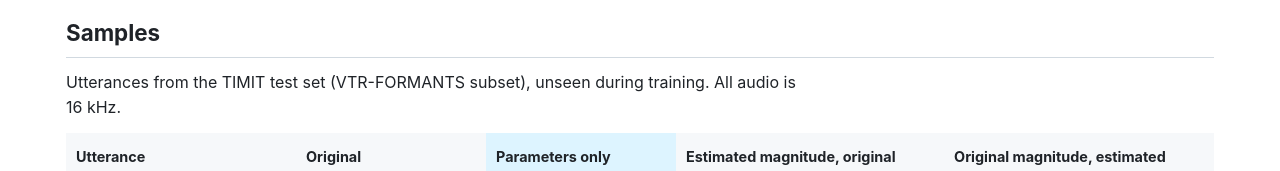
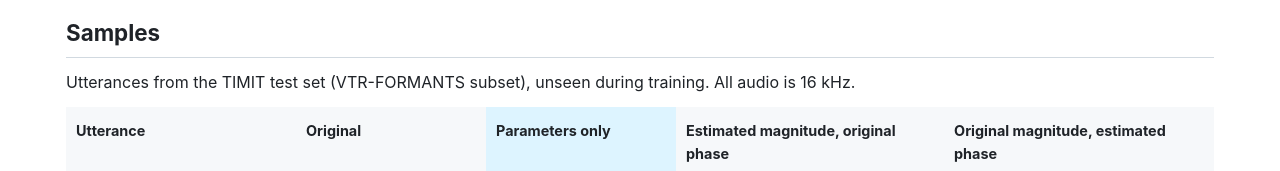
Before and after one commit to Nani-Meka/sofilnet-samples, a plain HTML site: page index.html in a window 1280 px wide. Shown: the part 148-319 px from the top of the page. Drawn offline with Linux system fonts and the light colour scheme.

Commit message:
Samples page: keep the intro note on one line
Co-Authored-By: Claude Opus 5.5 <noreply@anthropic.com>

```diff
--- a/index.html
+++ b/index.html
@@ -20,7 +20,7 @@ body { margin: 0; background: var(--bg); color: var(--fg);
 main { max-width: 1180px; margin: 0 auto; padding: 40px 16px 64px; }
 h1 { font-size: 2rem; line-height: 1.25; margin: 0 0 8px; }
 h2 { font-size: 1.4rem; margin: 48px 0 12px; padding-bottom: 6px; border-bottom: 1px solid var(--line); }
-p { margin: 0 0 12px; max-width: 75ch; }
+p { margin: 0 0 12px; }
 .sub { color: var(--muted); font-size: 1.05rem; margin-bottom: 24px; }
 table { border-collapse: collapse; width: 100%; }
 th, td { border-bottom: 1px solid var(--line); padding: 12px 10px; text-align: left; vertical-align: top; }
```
